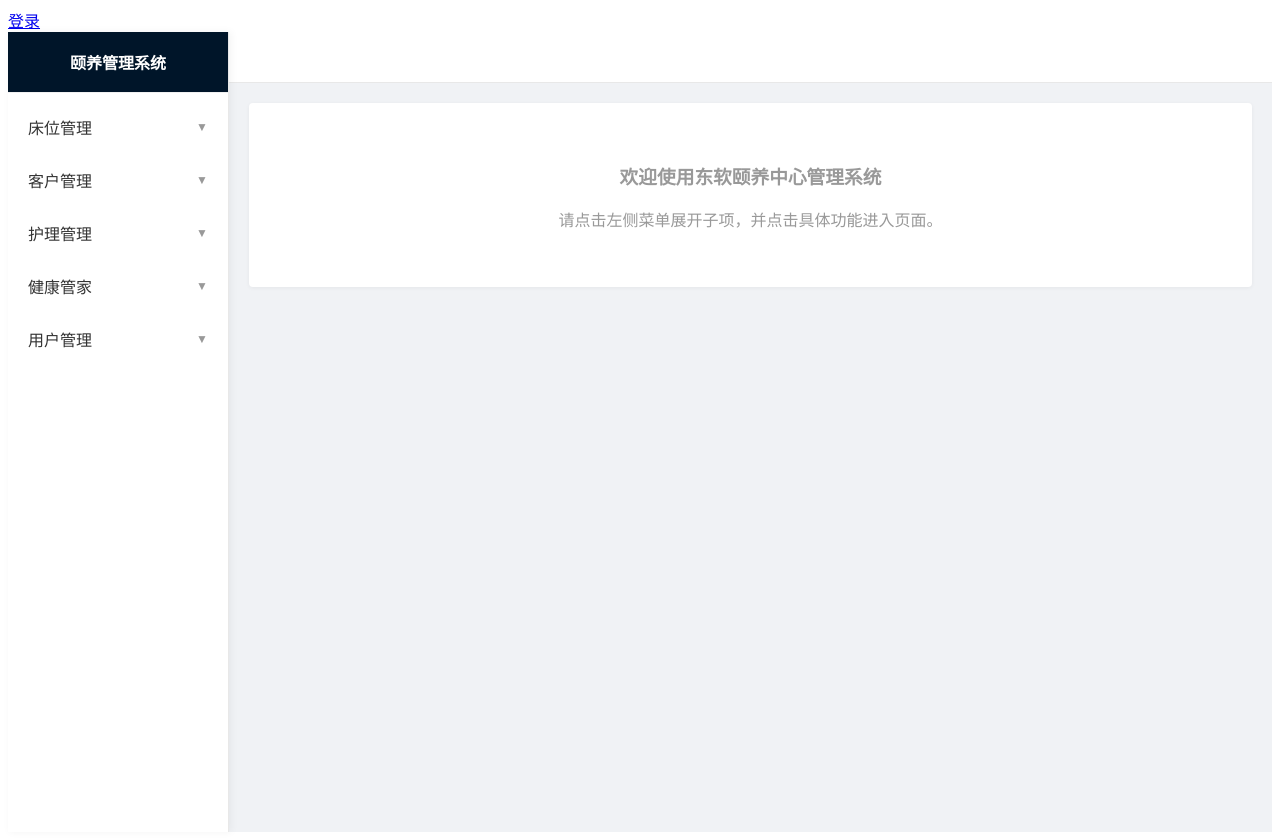
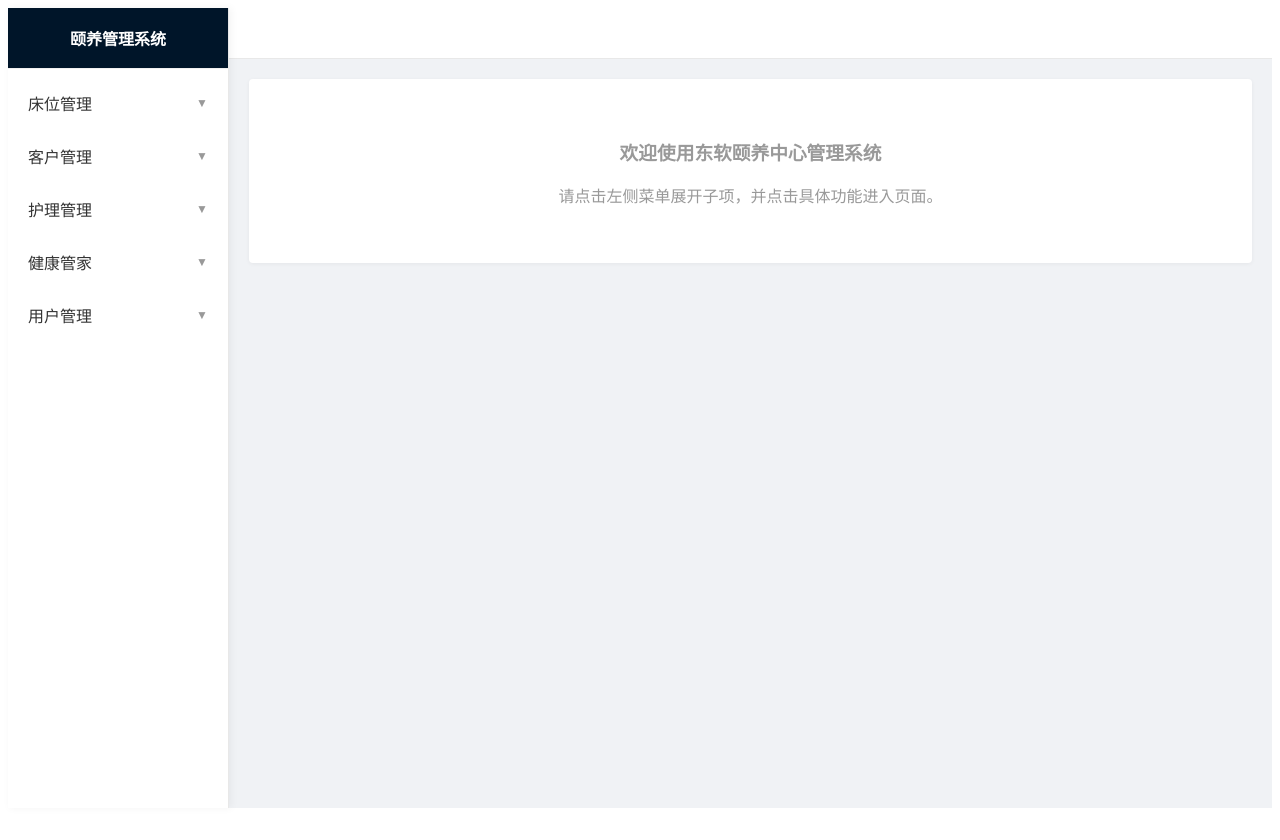
Before and after one commit to imageRr/oldman, a Vue app: page / in a window 1280 px wide. After the commit the page ends 816 px from the top, so only its background shows below. Built offline with nearby package versions, Linux system fonts and the light colour scheme; sample sign-in values are in the browser's storage.

Commit message:
改了一下app

```diff
--- a/src/App.vue
+++ b/src/App.vue
@@ -1,7 +1,4 @@
 <template>
-  <div v-if="$route.path !== '/login'">
-    <router-link to="login">登录</router-link>
-  </div>
     <router-view></router-view>
 </template>
 
```
